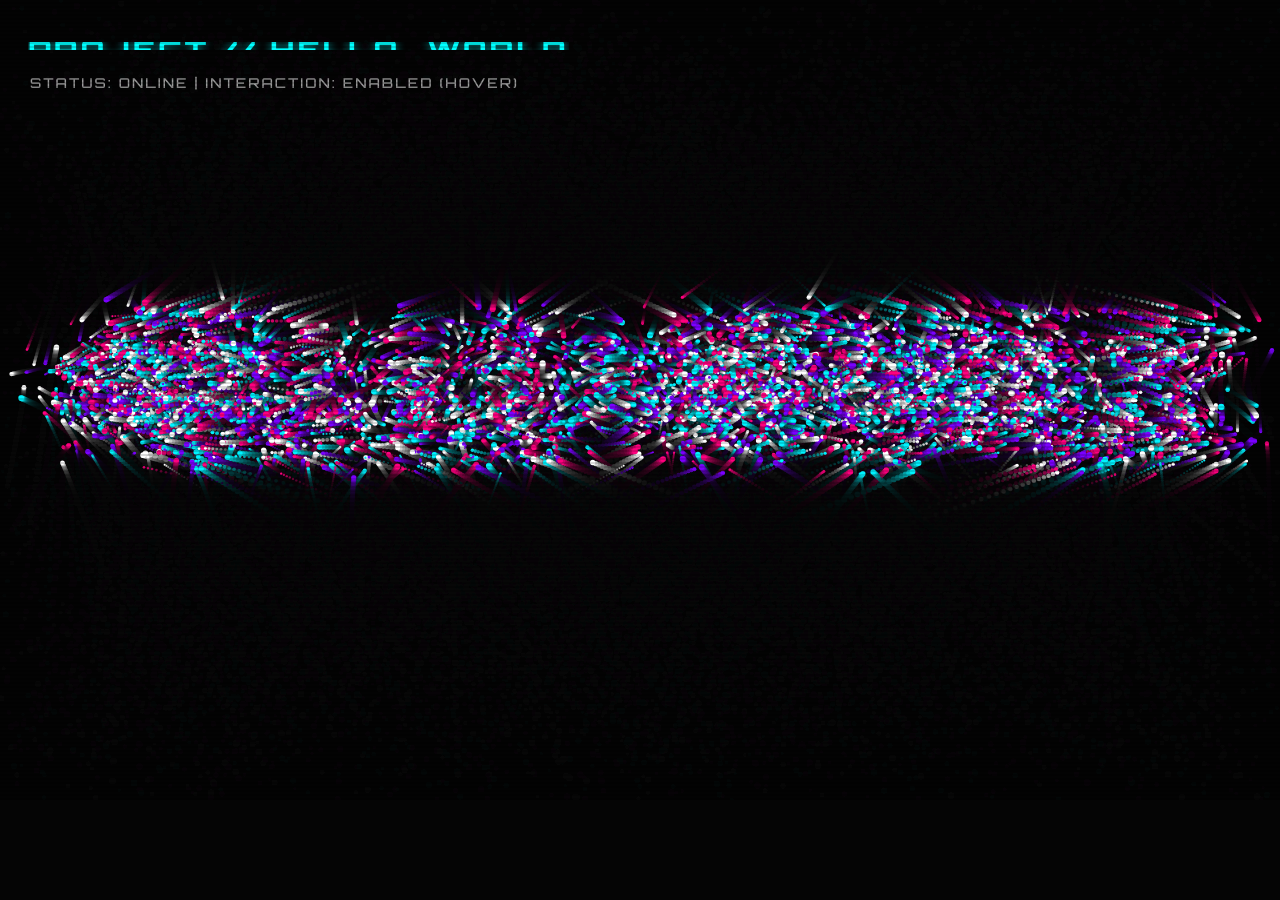
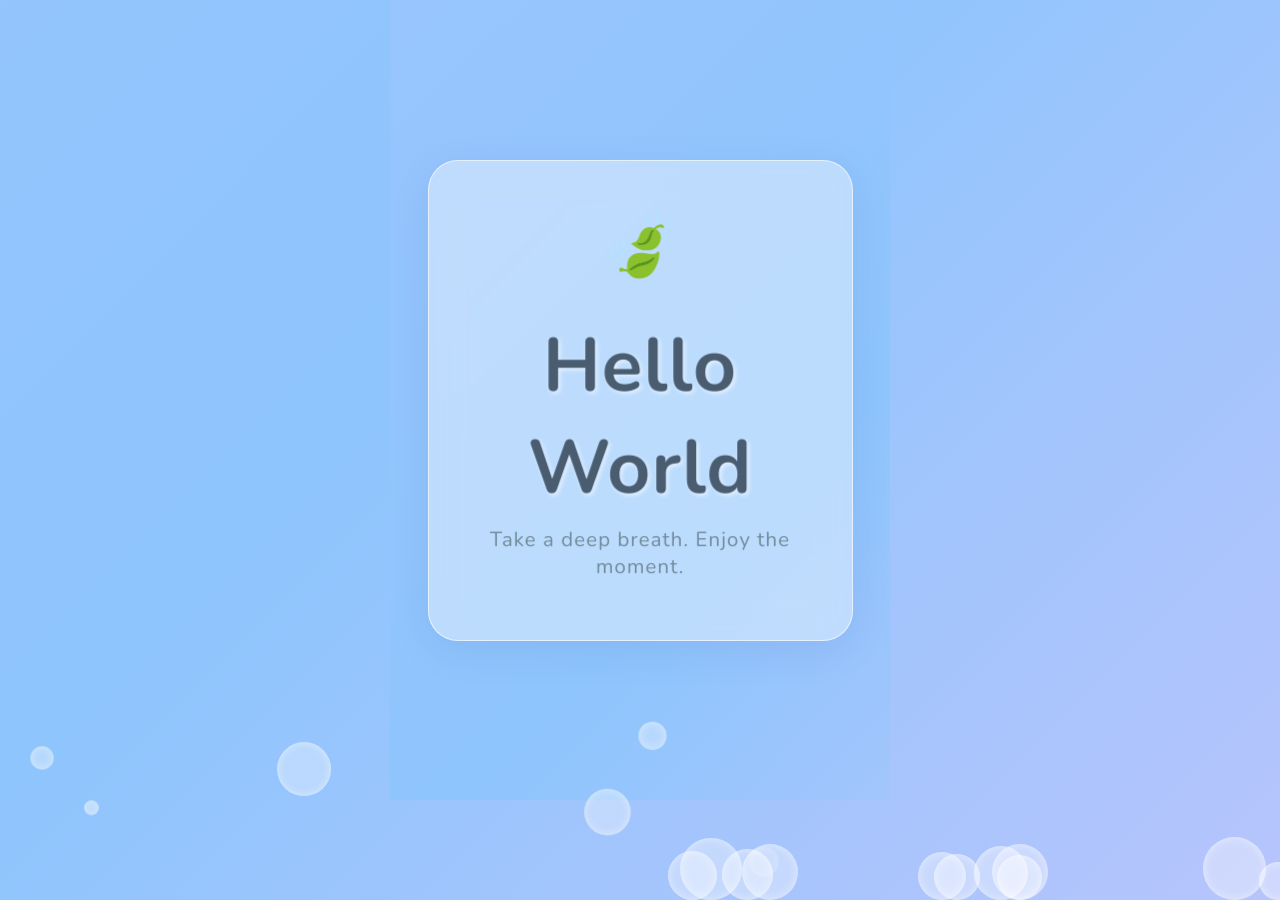
Before and after one commit to renwei9799/myhome, a plain HTML site: page index.html in a window 1280 px wide. Before the commit the page ends 800 px from the top, so only its background shows below. Drawn offline with nearby package versions, Linux system fonts and the light colour scheme; animation ran at ten frames a second.

Commit message:
Update index.html

```diff
--- a/index.html
+++ b/index.html
@@ -1,211 +1,209 @@
 <!DOCTYPE html>
-<html lang="en">
+<html lang="zh-CN">
 <head>
     <meta charset="UTF-8">
     <meta name="viewport" content="width=device-width, initial-scale=1.0">
-    <title>Ultimate Hello World</title>
+    <title>Fresh Hello World</title>
+    <link href="https://fonts.googleapis.com/css2?family=Nunito:wght@300;400;700&display=swap" rel="stylesheet">
     <style>
-        @import url('https://fonts.googleapis.com/css2?family=Orbitron:wght@500;900&display=swap');
+        :root {
+            --glass-bg: rgba(255, 255, 255, 0.4);
+            --glass-border: rgba(255, 255, 255, 0.6);
+            --text-color: #5c728a;
+        }
+
+        * {
+            box-sizing: border-box;
+            margin: 0;
+            padding: 0;
+        }
 
         body, html {
-            margin: 0;
-            padding: 0;
-            width: 100%;
             height: 100%;
-            background-color: #050505;
-            font-family: 'Orbitron', sans-serif;
+            font-family: 'Nunito', sans-serif;
             overflow: hidden;
-            color: #fff;
+            display: flex;
+            justify-content: center;
+            align-items: center;
+            /* 柔和清新的流体渐变背景 */
+            background: linear-gradient(-45deg, #e0c3fc, #8ec5fc, #a1c4fd, #c2e9fb);
+            background-size: 400% 400%;
+            animation: gradientBG 15s ease infinite;
         }
 
-        #canvas {
-            display: block;
-            position: absolute;
-            top: 0;
-            left: 0;
-            z-index: 1;
+        @keyframes gradientBG {
+            0% { background-position: 0% 50%; }
+            50% { background-position: 100% 50%; }
+            100% { background-position: 0% 50%; }
         }
 
-        #ui-layer {
-            position: absolute;
-            top: 30px;
-            left: 30px;
-            z-index: 2;
-            pointer-events: none;
-            user-select: none;
-        }
-
-        .glitch-title {
-            font-size: 1.8rem;
-            font-weight: 900;
-            letter-spacing: 3px;
-            color: #0ff;
-            text-shadow: 0 0 10px rgba(0, 255, 255, 0.6);
-            margin: 0;
-            animation: glitch-anim 2.5s infinite linear alternate-reverse;
-        }
-
-        .subtitle {
-            font-size: 0.85rem;
-            color: rgba(255, 255, 255, 0.6);
-            margin-top: 8px;
-            letter-spacing: 2px;
-            text-transform: uppercase;
-        }
-
-        @keyframes glitch-anim {
-            0% { clip-path: inset(20% 0 80% 0); transform: translate(-2px, 2px); }
-            20% { clip-path: inset(60% 0 10% 0); transform: translate(2px, -2px); }
-            40% { clip-path: inset(40% 0 50% 0); transform: translate(2px, 2px); }
-            60% { clip-path: inset(80% 0 5% 0); transform: translate(-2px, -2px); }
-            80% { clip-path: inset(10% 0 70% 0); transform: translate(2px, -2px); }
-            100% { clip-path: inset(30% 0 50% 0); transform: translate(-2px, 2px); }
-        }
-
-        .scanlines {
+        /* 气泡背景动画 */
+        .bubbles {
             position: absolute;
             top: 0;
             left: 0;
             width: 100%;
             height: 100%;
-            background: linear-gradient(to bottom, rgba(255,255,255,0), rgba(255,255,255,0) 50%, rgba(0,0,0,0.15) 50%, rgba(0,0,0,0.15));
-            background-size: 100% 4px;
-            z-index: 10;
+            z-index: 0;
             pointer-events: none;
+        }
+
+        .bubble {
+            position: absolute;
+            bottom: -100px;
+            background: rgba(255, 255, 255, 0.35);
+            border-radius: 50%;
+            box-shadow: inset 0 0 10px rgba(255,255,255,0.5);
+            animation: floatUp 10s infinite ease-in;
+        }
+
+        @keyframes floatUp {
+            0% { transform: translateY(0) scale(0.8); opacity: 0; }
+            20% { opacity: 1; }
+            100% { transform: translateY(-120vh) scale(1.5); opacity: 0; }
+        }
+
+        /* 毛玻璃卡片 (Glassmorphism) */
+        .glass-card {
+            position: relative;
+            z-index: 1;
+            background: var(--glass-bg);
+            backdrop-filter: blur(16px);
+            -webkit-backdrop-filter: blur(16px);
+            border: 1px solid var(--glass-border);
+            border-radius: 30px;
+            padding: 4rem 3rem;
+            text-align: center;
+            box-shadow: 0 10px 40px rgba(31, 38, 135, 0.08);
+            transition: transform 0.1s ease-out, box-shadow 0.1s ease-out;
+            /* 响应式宽度限制 */
+            width: 85%;
+            max-width: 500px;
+            /* 开启 3D 透视 */
+            transform-style: preserve-3d;
+            perspective: 1000px;
+        }
+
+        /* 响应式流体排版 (Fluid Typography) */
+        h1 {
+            font-weight: 700;
+            color: #4a5c70;
+            /* clamp函数：在手机上最小2.5rem，随着屏幕变大增加，电脑上最大4.5rem */
+            font-size: clamp(2.5rem, 8vw, 4.5rem);
+            letter-spacing: 1px;
+            margin-bottom: 0.5rem;
+            text-shadow: 2px 2px 4px rgba(255, 255, 255, 0.6);
+            /* 配合卡片的 3D 悬浮效果 */
+            transform: translateZ(40px);
+        }
+
+        p {
+            font-weight: 400;
+            color: #728b9c;
+            font-size: clamp(1rem, 3vw, 1.25rem);
+            letter-spacing: 1px;
+            transform: translateZ(25px);
+        }
+
+        .icon {
+            display: block;
+            font-size: clamp(2.5rem, 5vw, 3.5rem);
+            margin-bottom: 1rem;
+            animation: gentle-bounce 3s infinite ease-in-out;
+            transform: translateZ(50px);
+        }
+
+        @keyframes gentle-bounce {
+            0%, 100% { transform: translateY(0) translateZ(50px); }
+            50% { transform: translateY(-12px) translateZ(50px); }
+        }
+
+        /* 移动端特殊适配优化 */
+        @media (max-width: 480px) {
+            .glass-card {
+                padding: 3rem 1.5rem;
+                border-radius: 24px;
+            }
         }
     </style>
 </head>
 <body>
-    <div id="ui-layer">
-        <h1 class="glitch-title">PROJECT // HELLO_WORLD</h1>
-        <div class="subtitle">STATUS: ONLINE | INTERACTION: ENABLED (HOVER)</div>
+    <div class="bubbles" id="bubbles-container"></div>
+
+    <div class="glass-card" id="card">
+        <span class="icon">🍃</span>
+        <h1>Hello World</h1>
+        <p>Take a deep breath. Enjoy the moment.</p>
     </div>
-    <div class="scanlines"></div>
-    <canvas id="canvas"></canvas>
 
     <script>
-        const canvas = document.getElementById('canvas');
-        const ctx = canvas.getContext('2d', { willReadFrequently: true });
-        canvas.width = window.innerWidth;
-        canvas.height = window.innerHeight;
+        // 生成背景漂浮的透明气泡
+        const bubblesContainer = document.getElementById('bubbles-container');
+        const bubbleCount = 20;
 
-        let particleArray = [];
-        const mouse = { x: null, y: null, radius: 120 };
+        for (let i = 0; i < bubbleCount; i++) {
+            let bubble = document.createElement('div');
+            bubble.classList.add('bubble');
 
-        window.addEventListener('mousemove', function(event) {
-            mouse.x = event.x;
-            mouse.y = event.y;
-        });
-        window.addEventListener('touchmove', function(event) {
-            mouse.x = event.touches[0].clientX;
-            mouse.y = event.touches[0].clientY;
-        });
-        window.addEventListener('mouseout', function() {
-            mouse.x = null;
-            mouse.y = null;
-        });
+            // 随机大小、位置、速度、延迟
+            let size = Math.random() * 50 + 15;
+            let left = Math.random() * 100;
+            let duration = Math.random() * 8 + 8;
+            let delay = Math.random() * 10;
 
-        // Cyberpunk / Neon color palette
-        const colors = ['#ff007f', '#00f3ff', '#7b00ff', '#ffffff'];
+            bubble.style.width = `${size}px`;
+            bubble.style.height = `${size}px`;
+            bubble.style.left = `${left}%`;
+            bubble.style.animationDuration = `${duration}s`;
+            bubble.style.animationDelay = `${delay}s`;
 
-        class Particle {
-            constructor(x, y) {
-                this.baseX = x;
-                this.baseY = y;
-                // Start scattered across the screen for an intro assembly effect
-                this.x = Math.random() * canvas.width;
-                this.y = Math.random() * canvas.height;
-                this.size = Math.random() * 2 + 1;
-                this.density = (Math.random() * 30) + 1;
-                this.color = colors[Math.floor(Math.random() * colors.length)];
-                this.angle = Math.random() * 360;
-            }
-            draw() {
-                ctx.fillStyle = this.color;
-                ctx.beginPath();
-                ctx.arc(this.x, this.y, this.size, 0, Math.PI * 2);
-                ctx.closePath();
-                ctx.fill();
-            }
-            update() {
-                let dx = mouse.x - this.x;
-                let dy = mouse.y - this.y;
-                let distance = Math.sqrt(dx * dx + dy * dy);
-                let forceDirectionX = dx / distance;
-                let forceDirectionY = dy / distance;
-                let maxDistance = mouse.radius;
-                let force = (maxDistance - distance) / maxDistance;
-                let directionX = forceDirectionX * force * this.density;
-                let directionY = forceDirectionY * force * this.density;
-
-                // Mouse repulsion
-                if (distance < mouse.radius && mouse.x != null) {
-                    this.x -= directionX;
-                    this.y -= directionY;
-                } else {
-                    // Elastic return to base position
-                    this.x += (this.baseX - this.x) * 0.05;
-                    this.y += (this.baseY - this.y) * 0.05;
-                }
-
-                // Subtle floating wave effect
-                this.angle += 0.05;
-                this.baseX += Math.sin(this.angle) * 0.1;
-                this.baseY += Math.cos(this.angle) * 0.1;
-            }
+            bubblesContainer.appendChild(bubble);
         }
 
-        function init() {
-            particleArray = [];
+        // 3D 卡片倾斜交互 (同时支持电脑鼠标和手机触摸)
+        const card = document.getElementById('card');
+        const body = document.body;
 
-            // Render text on an offscreen canvas to sample its pixels
-            const textCanvas = document.createElement('canvas');
-            const tCtx = textCanvas.getContext('2d', { willReadFrequently: true });
-            textCanvas.width = window.innerWidth;
-            textCanvas.height = window.innerHeight;
+        function handleMove(e) {
+            // 获取鼠标或手指的坐标
+            let clientX = e.clientX || (e.touches && e.touches[0].clientX);
+            let clientY = e.clientY || (e.touches && e.touches[0].clientY);
 
-            let fontSize = Math.min(window.innerWidth / 7, window.innerHeight / 4);
-            tCtx.fillStyle = 'white';
-            tCtx.font = `900 ${fontSize}px "Orbitron", "Arial Black", sans-serif`;
-            tCtx.textAlign = 'center';
-            tCtx.textBaseline = 'middle';
-            tCtx.fillText('HELLO WORLD', textCanvas.width / 2, textCanvas.height / 2);
+            if (clientX === undefined || clientY === undefined) return;
 
-            const textCoordinates = tCtx.getImageData(0, 0, textCanvas.width, textCanvas.height);
+            const rect = card.getBoundingClientRect();
+            // 计算鼠标相对于卡片中心的位置
+            const x = clientX - rect.left - rect.width / 2;
+            const y = clientY - rect.top - rect.height / 2;
 
-            // Dynamic resolution scaling for performance
-            let step = Math.max(4, Math.floor(window.innerWidth / 350));
+            // 根据位置计算倾斜角度 (限制在 ±15 度内)
+            const rotateX = (-y / rect.height) * 20;
+            const rotateY = (x / rect.width) * 20;
 
-            for (let y = 0, y2 = textCoordinates.height; y < y2; y += step) {
-                for (let x = 0, x2 = textCoordinates.width; x < x2; x += step) {
-                    if (textCoordinates.data[(y * 4 * textCoordinates.width) + (x * 4) + 3] > 128) {
-                        particleArray.push(new Particle(x, y));
-                    }
-                }
-            }
+            // 应用 3D 旋转和动态阴影
+            card.style.transform = `perspective(1000px) rotateX(${rotateX}deg) rotateY(${rotateY}deg) scale3d(1.02, 1.02, 1.02)`;
+            card.style.boxShadow = `${-x / 15}px ${-y / 15 + 15}px 30px rgba(31, 38, 135, 0.12)`;
         }
 
-        init();
+        function handleLeave() {
+            // 鼠标移出或手指抬起时，弹性复位
+            card.style.transition = 'transform 0.5s ease-out, box-shadow 0.5s ease-out';
+            card.style.transform = 'perspective(1000px) rotateX(0) rotateY(0) scale3d(1, 1, 1)';
+            card.style.boxShadow = '0 10px 40px rgba(31, 38, 135, 0.08)';
 
-        function animate() {
-            // Motion blur / trail effect
-            ctx.fillStyle = 'rgba(5, 5, 5, 0.2)';
-            ctx.fillRect(0, 0, canvas.width, canvas.height);
-
-            for (let i = 0; i < particleArray.length; i++) {
-                particleArray[i].draw();
-                particleArray[i].update();
-            }
-            requestAnimationFrame(animate);
+            // 移除过渡动画以防止移动时卡顿
+            setTimeout(() => {
+                card.style.transition = 'transform 0.1s ease-out, box-shadow 0.1s ease-out';
+            }, 500);
         }
 
-        animate();
+        // 电脑端事件
+        body.addEventListener('mousemove', handleMove);
+        body.addEventListener('mouseleave', handleLeave);
 
-        window.addEventListener('resize', function() {
-            canvas.width = window.innerWidth;
-            canvas.height = window.innerHeight;
-            init();
-        });
+        // 手机端事件
+        body.addEventListener('touchmove', handleMove);
+        body.addEventListener('touchend', handleLeave);
     </script>
 </body>
 </html>
```
